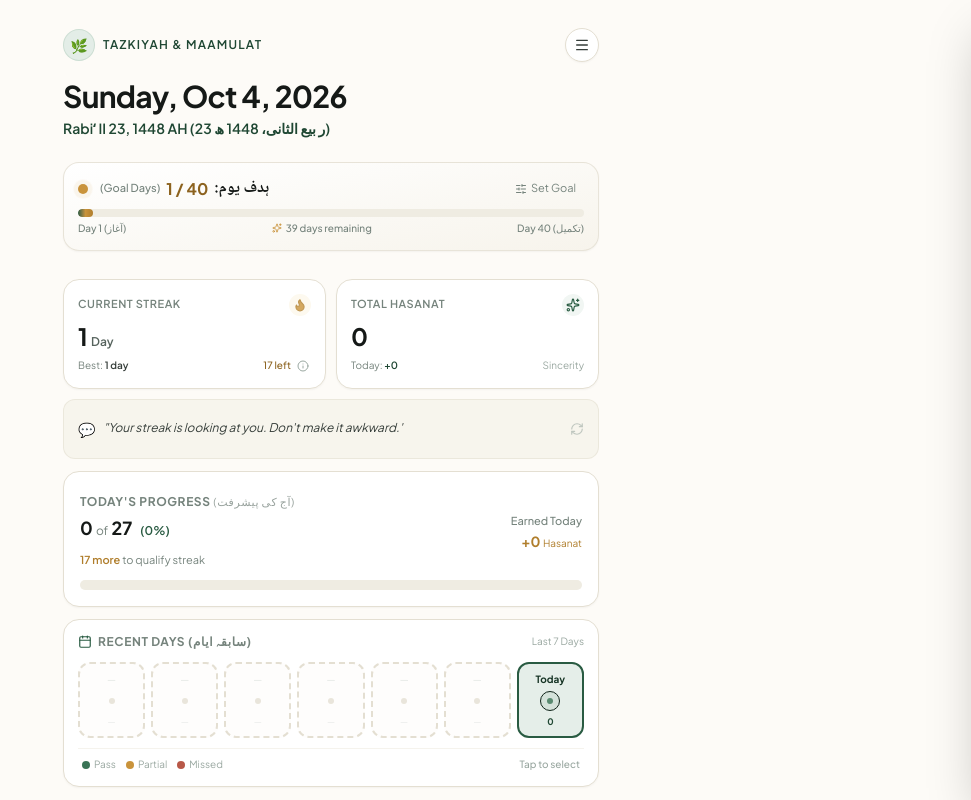
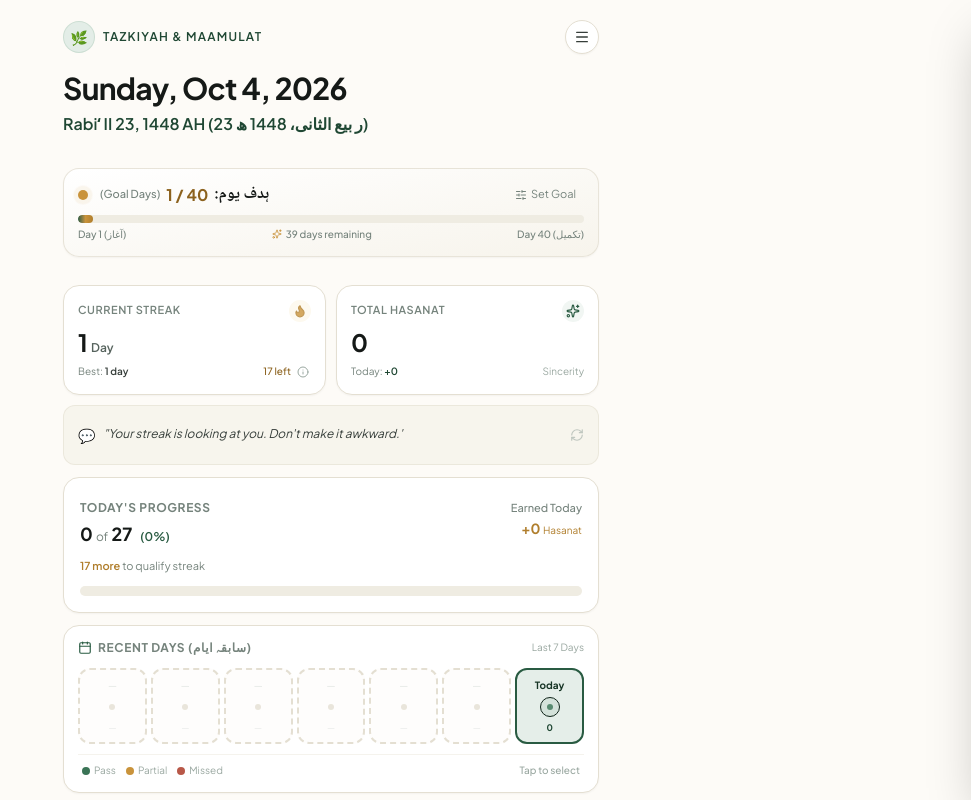
Before and after one commit to AFF4N/maamulat, a React (Vite) app: page / in a window 1280 px wide. Shown: the top 800 px of the page, without its empty margins (309-1280 px from the left). Built offline with nearby package versions, Linux system fonts and the light colour scheme.

Commit message:
UI fixes

```diff
--- a/src/components/DailyHistoryTimeline.tsx
+++ b/src/components/DailyHistoryTimeline.tsx
@@ -44,7 +44,7 @@ export const DailyHistoryTimeline: React.FC<DailyHistoryTimelineProps> = ({
       </div>
 
       {/* 7-Day Pill Row */}
-      <div className="grid grid-cols-7 gap-1.5 pt-1">
+      <div className="grid grid-cols-7 gap-1 pt-1">
         {/* Fill empty placeholder pills on the left so dates stack against Today on the right */}
         {Array.from({ length: Math.max(0, 6 - recentDays.length) }).map((_, i) => (
           <div
@@ -87,7 +87,7 @@ export const DailyHistoryTimeline: React.FC<DailyHistoryTimelineProps> = ({
             <button
               key={rec.date}
               onClick={() => onSelectDate(rec.date)}
-              className={`flex flex-col items-center py-2 px-1 rounded-xl border-2 text-center transition-colors tap-bounce relative ${stateStyles.base} ${
+              className={`flex flex-col items-center py-2 px-1 rounded-xl border-2 text-center transition-colors tap-bounce relative whitespace-nowrap ${stateStyles.base} ${
                 isSelected ? stateStyles.selected : stateStyles.unselected
               }`}
               title={`${rec.date} (${rec.completedCount}/${rec.totalCount}) - ${isPassed ? `Passed (≥${STREAK_PASS_PERCENTAGE}%)` : isPartial ? `Partial (<${STREAK_PASS_PERCENTAGE}%)` : 'Missed (0)'}`}
--- a/src/components/DailyProgressBar.tsx
+++ b/src/components/DailyProgressBar.tsx
@@ -1,6 +1,6 @@
 import React from 'react';
 import { Award } from 'lucide-react';
-import { STREAK_PASS_PERCENTAGE, getStreakPassTarget } from '../constants';
+import { getStreakPassTarget } from '../constants';
 
 interface DailyProgressBarProps {
   completedCount: number;
@@ -27,16 +27,16 @@ export const DailyProgressBar: React.FC<DailyProgressBarProps> = ({
     ? `${dateLabel}'s Progress`
     : "Today's Progress";
 
-  const titleUrdu = isViewingPastDay && dateLabel
-    ? `${dateLabel} کی پیشرفت`
-    : "آج کی پیشرفت";
+  // const titleUrdu = isViewingPastDay && dateLabel
+  //   ? `${dateLabel} کی پیشرفت`
+  //   : "آج کی پیشرفت";
 
   return (
     <div className="rounded-2xl p-4 bg-white dark:bg-ink-800 border border-paper-300 dark:border-ink-700/80 shadow-soft-sm my-3 space-y-2.5">
-      <div className="flex items-center justify-between">
+      <div className="flex items-baseline justify-between">
         <div>
           <span className="text-xs font-bold uppercase tracking-wider text-ink-500 dark:text-ink-400">
-            {titleEnglish} <span className="font-normal text-[11px] opacity-75">({titleUrdu})</span>
+            {titleEnglish}
           </span>
           <div className="flex items-baseline gap-2 mt-0.5">
             <span className="text-lg font-bold text-ink-900 dark:text-white">
@@ -49,7 +49,7 @@ export const DailyProgressBar: React.FC<DailyProgressBarProps> = ({
           <div className="mt-1">
             {isPassed ? (
               <span className="text-[11px] font-medium text-sage-600 dark:text-sage-400 flex items-center gap-1">
-                <span>✓</span> Daily Streak Goal Passed (≥{STREAK_PASS_PERCENTAGE}%)
+                <span>✓</span> Goal Passed
               </span>
             ) : (
               <span className="text-[11px] text-ink-500 dark:text-ink-400">
--- a/src/components/Header.tsx
+++ b/src/components/Header.tsx
@@ -62,7 +62,7 @@ export const Header: React.FC<HeaderProps> = ({
   const progressPercent = Math.min(100, Math.round((goalDay / goalMaxDays) * 100));
 
   return (
-    <header className="relative pt-3 standalone:pt-[calc(0.75rem+env(safe-area-inset-top,0px))] pb-3">
+    <header className="relative pt-1 standalone:pt-[calc(0.75rem+env(safe-area-inset-top,0px))] pb-3">
       {/* Fixed Sticky Date Bar (Revealed smoothly on scroll without layout shift or border artifacts) */}
       <div
         className={`fixed top-0 left-0 right-0 z-30 transition-all duration-300 transform bg-paper-50/95 dark:bg-[#121514]/95 backdrop-blur-md border-b border-paper-300/80 dark:border-ink-800 shadow-soft-sm pt-2.5 standalone:pt-[calc(0.5rem+env(safe-area-inset-top,0px))] pb-2.5 ${
@@ -137,43 +137,25 @@ export const Header: React.FC<HeaderProps> = ({
         </button>
       </div>
 
-      {/* Main In-Page Date Block (Compact, stable, zero extra height) */}
-      <div className="mb-5 sm:mb-6">
-        <div className="flex items-center justify-between gap-2">
-          <div className="min-w-0">
-            <div className="flex items-center gap-1.5">
+      {/* Main In-Page Date Block (Title with clock icon, clean and uncrowded at top) */}
+      <div className="text-left mb-6 sm:mb-8">
         <h1 className="text-2xl sm:text-3xl font-black tracking-tight text-ink-900 dark:text-white leading-tight">
-                {englishDate}
-              </h1>
+          <span>{englishDate}</span>
           {isViewingPastDay && (
             <span
               title={isYesterday ? 'Yesterday (سابقہ دن)' : 'Historic date (سابقہ دن)'}
-                  className="inline-flex items-center justify-center p-1 rounded-full bg-amber-500/15 text-amber-600 dark:text-amber-400 border border-amber-300/80 dark:border-amber-700/60 shrink-0"
+              className="inline-flex items-center justify-center p-1 rounded-full bg-amber-500/15 text-amber-600 dark:text-amber-400 border border-amber-300/80 dark:border-amber-700/60 ml-2 align-middle"
               aria-label="Viewing historic date"
             >
               <Clock className="w-3 h-3" />
             </span>
           )}
-            </div>
+        </h1>
         {hijriDate && (
-              <p className="text-xs sm:text-sm font-semibold text-sage-700 dark:text-sage-400 mt-0.5">
+          <p className="text-sm sm:text-base font-semibold text-sage-700 dark:text-sage-400 mt-1">
             {hijriDate}
           </p>
         )}
-          </div>
-
-          {isViewingPastDay && onReturnToToday && (
-            <button
-              type="button"
-              onClick={onReturnToToday}
-              className="shrink-0 inline-flex items-center gap-1 px-2.5 py-1 rounded-lg bg-sage-100 hover:bg-sage-200 dark:bg-ink-800 dark:hover:bg-ink-700 text-sage-800 dark:text-sage-200 border border-sage-300/90 dark:border-ink-700 text-[11px] font-bold shadow-soft-sm tap-bounce transition-all group"
-              title="Return to today's sheet"
-            >
-              <RotateCcw className="w-3 h-3 transition-transform duration-200 group-hover:-rotate-45" />
-              <span>Today</span>
-            </button>
-          )}
-        </div>
       </div>
 
       {/* Customizable Spiritual Goal Tracker Banner */}
--- a/src/components/MurrabiAccountability.tsx
+++ b/src/components/MurrabiAccountability.tsx
@@ -95,7 +95,7 @@ export const MurrabiAccountability: React.FC<MurrabiAccountabilityProps> = ({
             <span className="p-1.5 sm:p-2 rounded-xl bg-sage-100 dark:bg-sage-950/60 text-sage-700 dark:text-sage-300 shrink-0">
               <HeartHandshake className="w-4 h-4 sm:w-5 sm:h-5" />
             </span>
-            <h3 className="text-base sm:text-lg font-bold text-ink-900 dark:text-white leading-tight">
+            <h3 className="flex flex-col items-start text-base sm:text-lg font-bold text-ink-900 dark:text-white leading-tight">
               Murrabi Report <span className="arabic-text text-sm font-normal opacity-75">(ارسال برائے مربی)</span>
             </h3>
           </div>
@@ -112,16 +112,10 @@ export const MurrabiAccountability: React.FC<MurrabiAccountabilityProps> = ({
         </div>
 
         {/* Full-width descriptive text that utilizes horizontal space naturally */}
-        {isViewingPastDay ? (
-          <p className="text-xs text-amber-800 dark:text-amber-300 leading-relaxed pt-0.5">
-            Selected: <span className="font-semibold">{activeDateLabel || state.todayDate} Report</span> · <span className="arabic-text">منتخب رپورٹ</span>. Review or edit tasks above, then send to your mentor.
-          </p>
-        ) : (
-          <p className="text-xs text-ink-600 dark:text-ink-400 leading-relaxed pt-0.5">
-            Share your daily sheet with your spiritual mentor or accountability partner.{' '}
-            <span className="arabic-text opacity-75">(مربی سے روزانہ شیٹ شیئر کریں)</span>
-          </p>
-        )}
+        <p className="text-xs text-ink-600 dark:text-ink-400 leading-relaxed pt-0.5">
+          Share your daily sheet with your spiritual mentor or accountability partner.{' '}
+          <span className="arabic-text opacity-75">(مربی سے روزانہ شیٹ شیئر کریں)</span>
+        </p>
       </div>
 
       {/* Murrabi Contact Row */}
```
Lines whose indentation alone changed are shown as unchanged.
